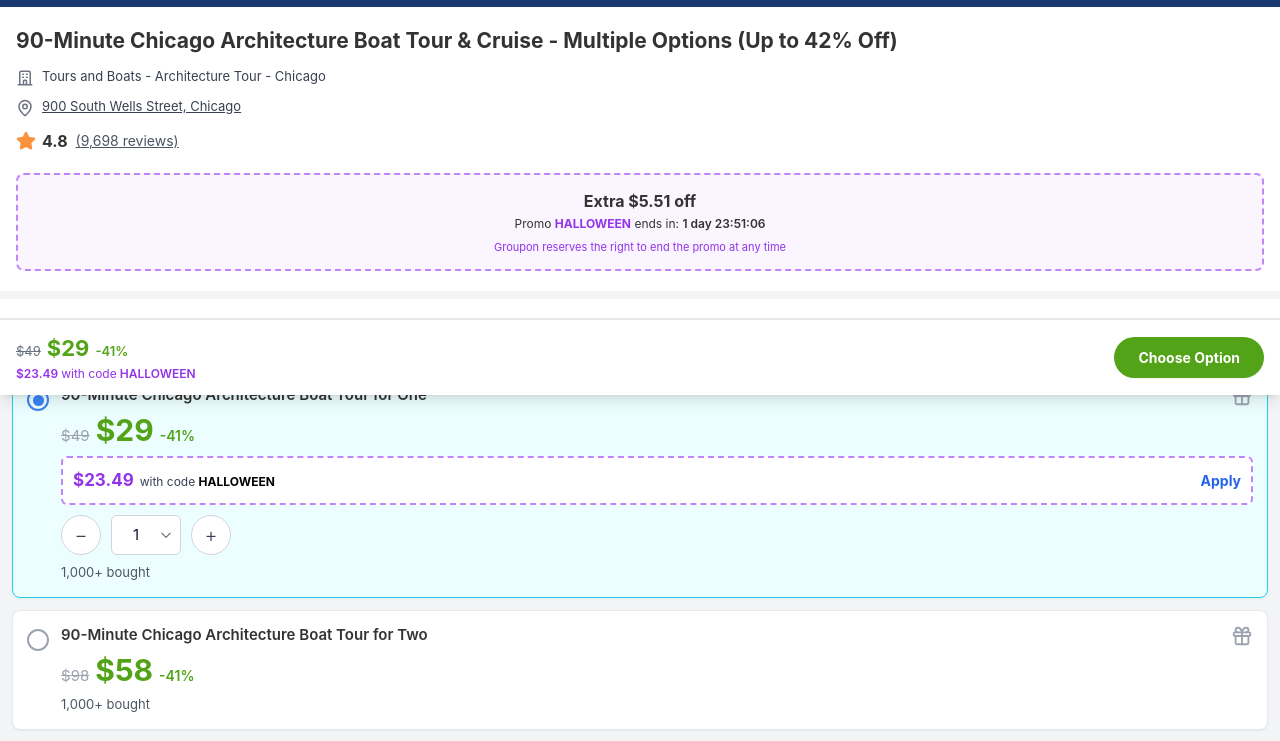
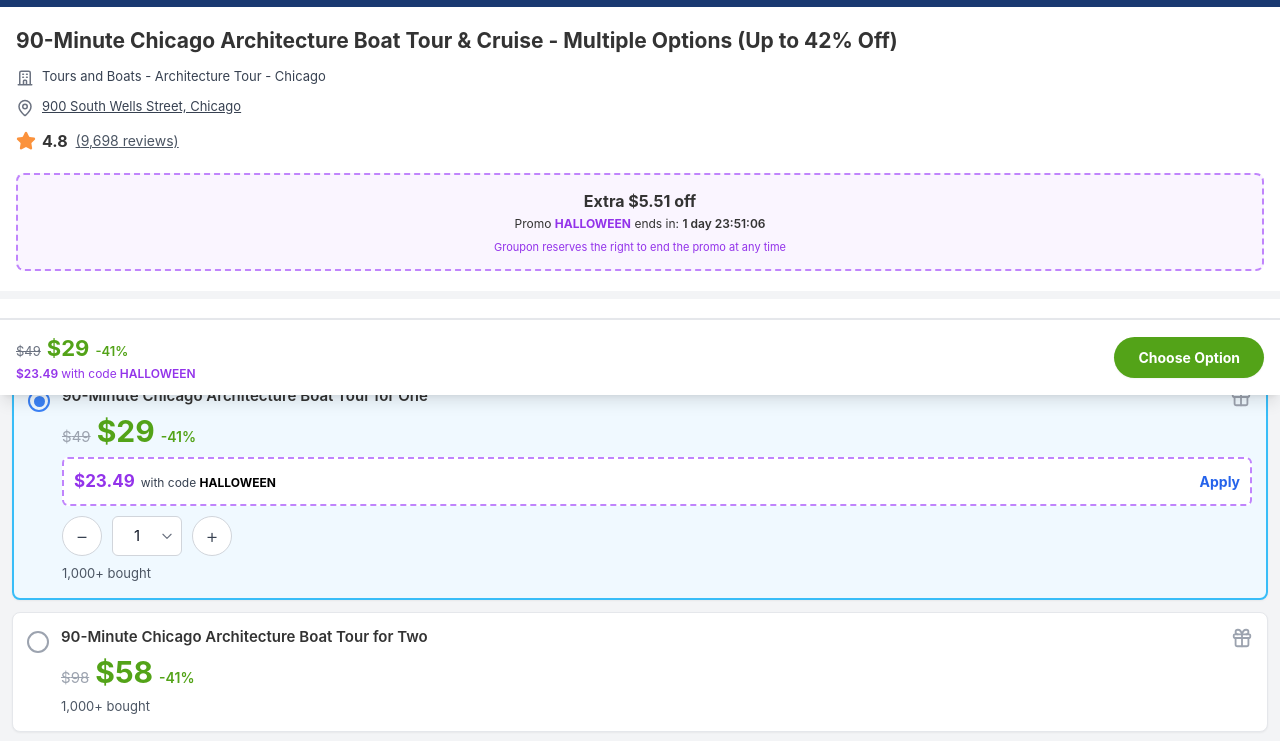
Before and after one commit to michal-humaj/groupon-misho, a Next.js app: page / in a window 1280 px wide. Shown: the part 482-1223 px from the top of the page. Built offline with nearby package versions, Linux system fonts and the light colour scheme.

Commit message:
Fix selected option color: use sky-blue instead of cyan

```diff
--- a/app/components/PricingOptions.tsx
+++ b/app/components/PricingOptions.tsx
@@ -39,7 +39,7 @@
             key={option.id}
             className={`p-3.5 cursor-pointer transition-all rounded-lg mb-3 last:mb-0 shadow-sm ${
               selectedOption === option.id
-                ? 'bg-cyan-50 border border-cyan-400'
+                ? 'bg-sky-50 border-2 border-sky-400'
                 : 'bg-white border border-gray-200'
             }`}
             onClick={() => setSelectedOption(option.id)}
```
